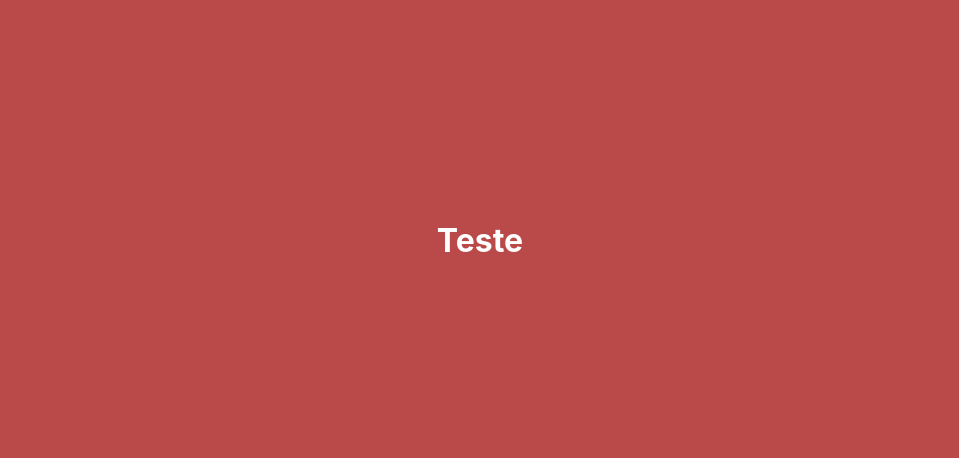
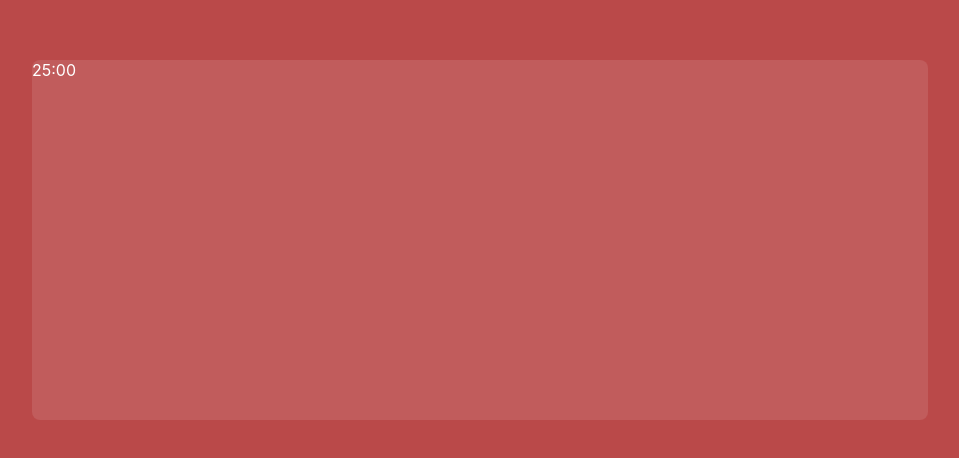
Before and after one commit to felprangel/pomodoro, a Next.js app: page / in a window 1280 px wide. Shown: the part 160-618 px from the top of the page, without its empty margins (160-1119 px from the left). Built offline with nearby package versions, Linux system fonts and the light colour scheme.

Commit message:
adiciona container pro timer

```diff
--- a/src/pages/index.tsx
+++ b/src/pages/index.tsx
@@ -4,7 +4,9 @@ import styled from "styled-components";
 export default function Home() {
   return (
     <CustomPageLayout>
-      <h1>Teste</h1>
+      <TimerContainer>
+        <p>25:00</p>
+      </TimerContainer>
     </CustomPageLayout>
   );
 }
@@ -18,3 +20,10 @@ const CustomPageLayout = styled(PageLayout)`
   align-items: center;
   justify-content: center;
 `;
+
+const TimerContainer = styled.div`
+  width: 70%;
+  height: 45vh;
+  background-color: #c15c5c;
+  border-radius: 0.5rem;
+`;
```
